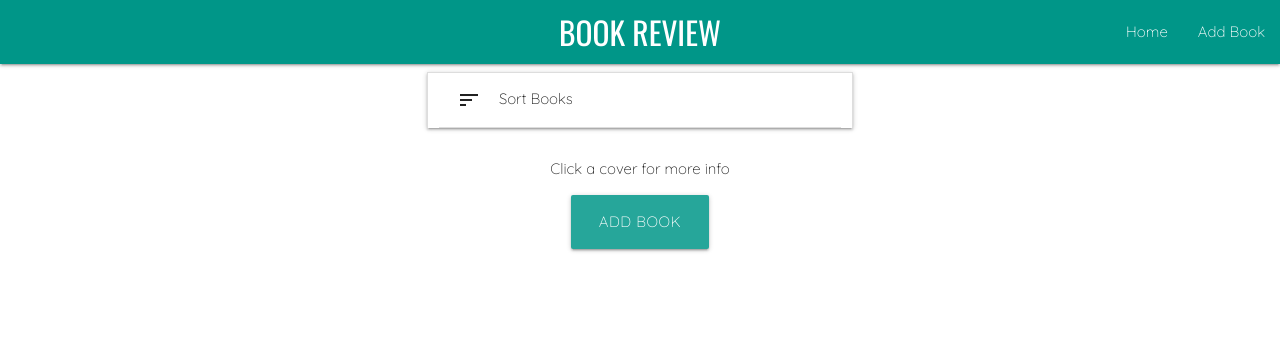
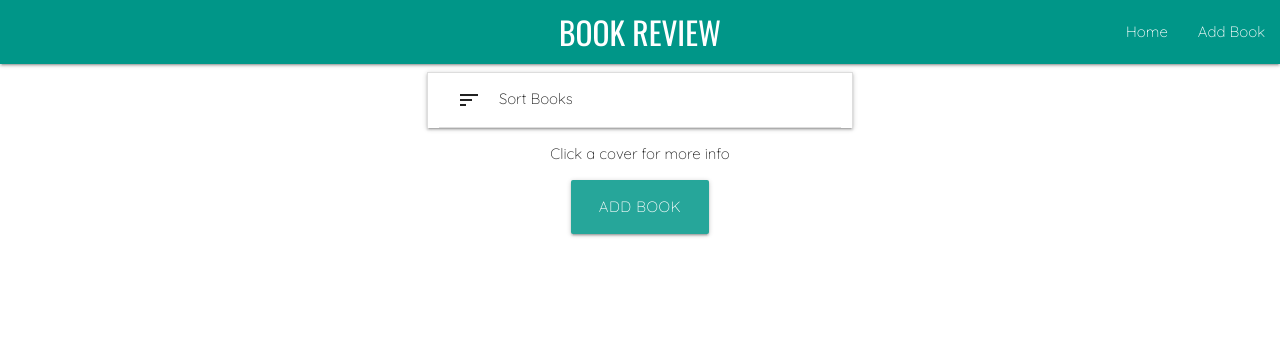
Before and after one commit to KelvinHere/book-review-app, a Flask app: page / in a window 1280 px wide. Shown: the top 364 px of the page. Run offline with Flask 2, Linux system fonts and the light colour scheme; data that the repository does not hold is empty; some libraries are stand-ins or nearby versions.

Commit message:
CSS: Styled titles and margins of titles

```diff
--- a/static/css/style.css
+++ b/static/css/style.css
@@ -1,6 +1,7 @@
 body {
   min-width: 325px;
   font-family: 'Quicksand', sans-serif;
+  font-weight: 300;
 }
 
 h1, h2, h3, h4, h5, h6, .brand-logo {
@@ -8,12 +9,26 @@ h1, h2, h3, h4, h5, h6, .brand-logo {
  text-transform: uppercase;
 }
 
+.bold-title {
+  font-family: 'Quicksand', sans-serif;
+  font-weight: 600;
+}
+
+
 .star-rating-container > img {
     width: 50%;
 }
 
 .main-review-rating {
     width: 150px;
+}
+
+.margin-bottom-0 {
+    margin-bottom: 0px !important;
+}
+
+.margin-top-0 {
+    margin-top: 0px !important;
 }
 
 .review-rating {
@@ -42,10 +57,6 @@ h1, h2, h3, h4, h5, h6, .brand-logo {
     width: 50%;
 }
 
-.review-edit-button {
-    padding: 5px;
-}
-
 @media only screen and (min-width: 993px) {
   .card-image-element {
     height: 400px;
--- a/templates/addreview.html
+++ b/templates/addreview.html
@@ -1,7 +1,8 @@
 {% extends 'base.html' %}
 {% block content %}
 <div class="center-align container section">
-  <h3>Write a review for {{book.title.title()}}</h3>
+  <h5>Write a review for</h5>
+  <h3>{{book.title.title()}}</h3>
 </div>
 <div class="row container section">
   <form class="col s12" action="{{url_for('insert_review')}}" method="POST">
--- a/templates/base.html
+++ b/templates/base.html
@@ -6,7 +6,7 @@
   <link rel="stylesheet" href="https://cdnjs.cloudflare.com/ajax/libs/materialize/1.0.0/css/materialize.min.css">
   <link href="https://fonts.googleapis.com/icon?family=Material+Icons" rel="stylesheet" />
   <link rel="stylesheet" href="{{url_for('static', filename='css/style.css')}}" type="text/css" />
-  <link href="https://fonts.googleapis.com/css?family=Quicksand:300|Oswald" rel="stylesheet">
+  <link href="https://fonts.googleapis.com/css?family=Quicksand:300,600|Oswald" rel="stylesheet">
   <title>Book Review</title>
 </head>
 <body>
--- a/templates/editreview.html
+++ b/templates/editreview.html
@@ -1,6 +1,8 @@
 {% extends 'base.html' %}
 {% block content %}
-{{rating}}
+<div class="center-align container section">
+    <h5>Edit this review</h5>
+</div>
 <div class="row">
   <form class="col s12" action="{{url_for('update_review', book_id=book_id, review_id=review_id)}}" method="POST">
   <div class="input-field col s12">
--- a/templates/viewbooks.html
+++ b/templates/viewbooks.html
@@ -1,5 +1,5 @@
 {% extends 'base.html' %} {% block content %}
-<section class="row search-container">
+<section class="row search-container margin-bottom-0">
   <ul class="collapsible col s12 m6 l4 offset-m3 offset-l4">
     <li>
       <div class="collapsible-header"><i class="material-icons">sort</i>Sort Books</div>
@@ -71,7 +71,7 @@
     </li>
   </ul>
 </section>
-<p class="center-align">Click a cover for more info</p>
+<p class="center-align margin-top-0 margin-bottom-0">Click a cover for more info</p>
 <section class="row book-card-container">
   {% for book in books %}
   <div class="col s12 m6 l4 center-align">
@@ -82,7 +82,7 @@
         </div>
         <div class="card-content">
           <span class="card-title activator grey-text text-darken-4">
-            <p><strong>{{book.title.title()}}</strong></p>
+            <p class="bold-title">{{book.title.title()}}</p>
             <p>
               By {{book.author.title()}}<i class="material-icons right">more_vert</i>
             </p>
@@ -120,7 +120,7 @@
         </div>
         <div class="card-reveal">
           <span class="card-title grey-text text-darken-4"><i class="material-icons right">close</i></span>
-          <h4><strong>{{book.title.title()}}</strong></h4>
+          <h4 class="align-center">{{book.title.title()}}</h4>
           <p>by {{book.author.title()}}</p>
           <div class="star-rating-container">
             <img src="{{url_for('static', filename='images/stars/star-')}}{{book.rating}}.png"
```
